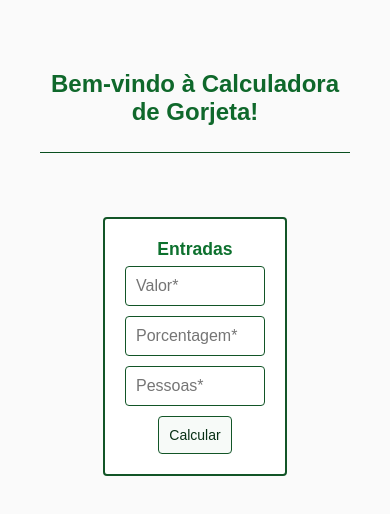
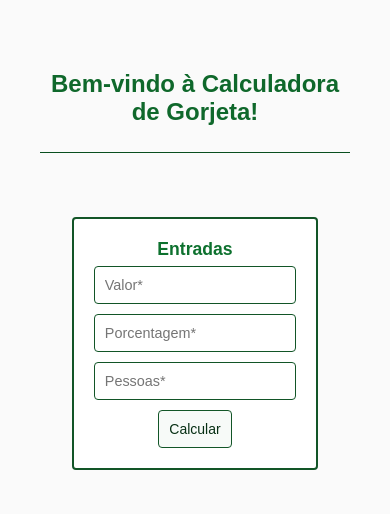
Before and after one commit to agathahelena/bad-tip-split-vue, a Vue app: page / in a window 390 px wide. Shown: the top 514 px of the page. Built offline with nearby package versions, Linux system fonts and the light colour scheme.

Commit message:
feat: alteração dos tamanhos das fontes

```diff
--- a/src/components/Calculadora.vue
+++ b/src/components/Calculadora.vue
@@ -117,6 +117,7 @@ function calculate() {
     border: 2px solid #125527;
     border-radius: 4px;
     margin-bottom: 30px;
+    margin: 0 2vw 0 2vw;
 }
 
 .input {
@@ -126,6 +127,7 @@ function calculate() {
     margin-bottom: 10px;
     border: 1px solid #125527;
     border-radius: 4px;
+    font-size: 0.9rem;
 }
 
 .small-btn{
```
